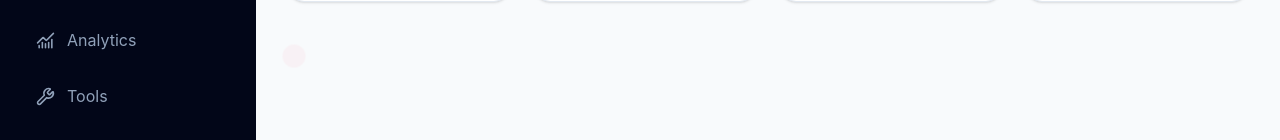
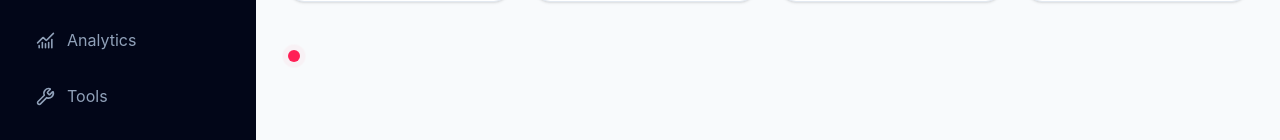
Before and after one commit to zibanoori/rubypanel, a React (Vite) app: page / in a window 1280 px wide. Shown: the part 232-372 px from the top of the page. Built offline with nearby package versions, Linux system fonts and the light colour scheme.

Commit message:
feat: complete live status indicator with central dot and pulse effect

```diff
--- a/src/components/Main.jsx
+++ b/src/components/Main.jsx
@@ -72,9 +72,11 @@ function Main() {
 
         <div className="mt-12 mb-6">
           <h3 className="text-xl font bold text-slate-900 flex items-center gap-2">
-            <span className="relative flex h-3 w-3">
-              <span className="animate-ping absolute inline-flex h-full w-full rounded-full bg-rose-400 opacity-75"></span>
-            </span>
+           <span className="relative flex h-3 w-3">
+            <span className="animate-ping absolute inline-flex h-full w-full rounded-full bg-rose-400 opacity-75"></span>
+            <span className="relative inline-flex rounded-full h-3 w-3 bg-rose-500"></span>
+          </span>
+
           </h3>
         </div>
       </main>
```
